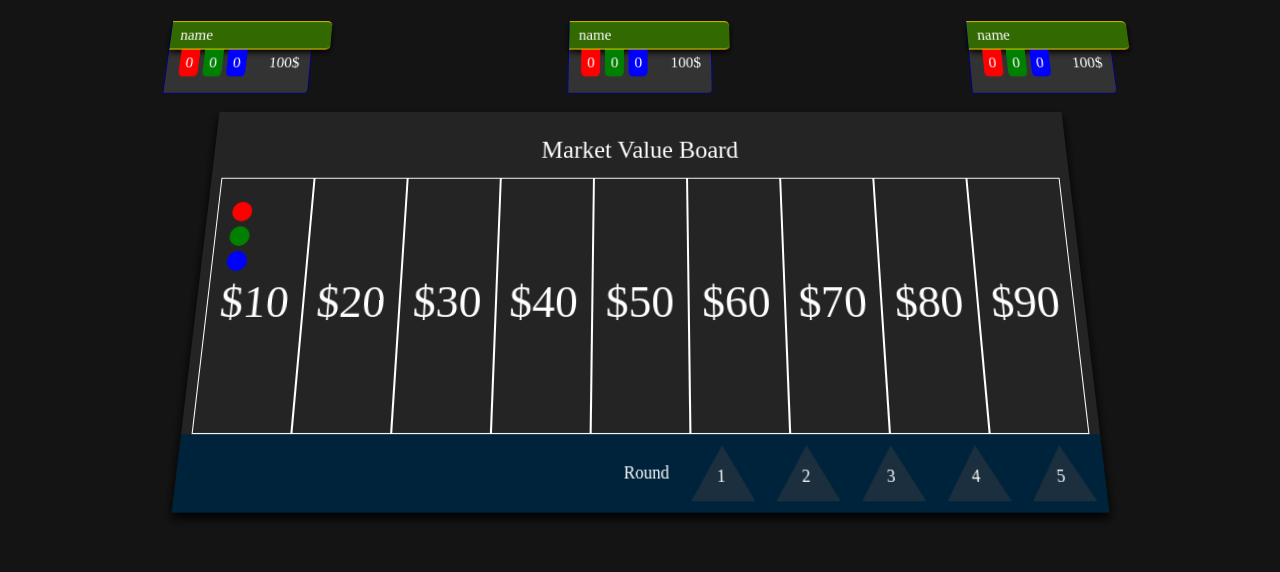
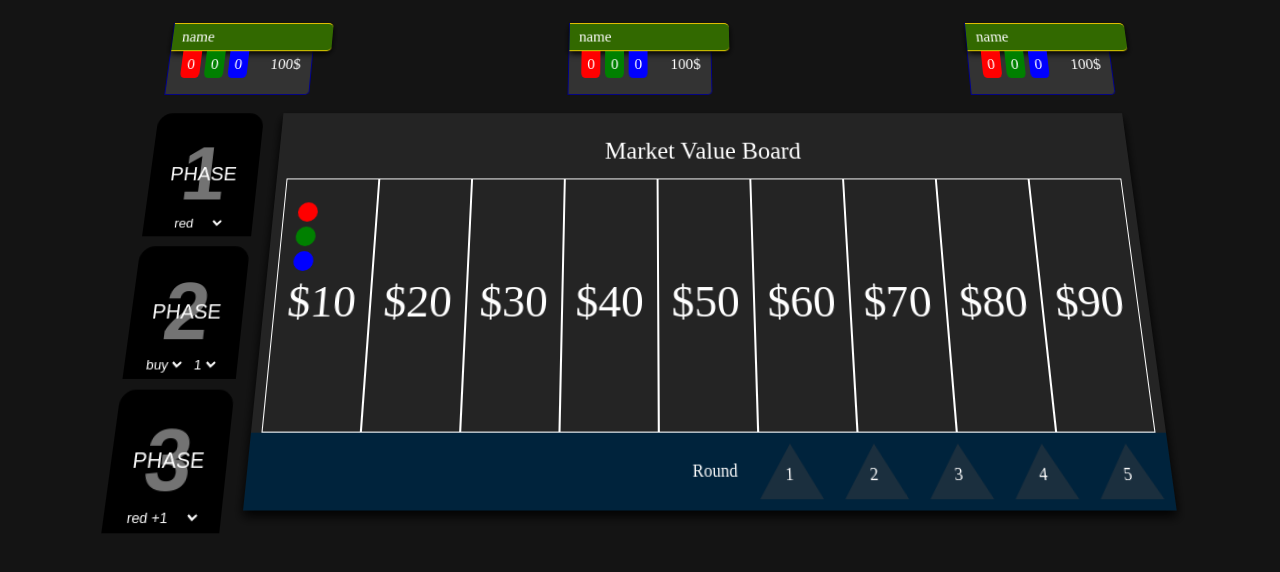
Before and after one commit to GagikManasyan/Exchange-The-Game, a website: page public/game.html in a window 1280 px wide. Shown: the top 572 px of the page. Drawn offline with nearby package versions, Linux system fonts and the light colour scheme; no server answers.

Commit message:
added new phases menu

```diff
--- a/public/game.html
+++ b/public/game.html
@@ -160,17 +160,21 @@
         </div>
       </div>
       <div class="pop-up">
-        <ul>
-          <li>
-            <label for="phase-1">Phase 1</label>
+        <div class="phaseBox">
+          <span class="phase-text">PHASE</span>
+          <span class="phase-number">1</span>
+          <div class="phase-select">
             <select name="phase-1" id="phase-1" class="phase">
               <option value="red">red</option>
               <option value="green">green</option>
               <option value="blue">blue</option>
             </select>
-          </li>
-          <li>
-            <label for="phase-2">Phase 2</label>
+          </div>
+        </div>
+        <div class="phaseBox">
+          <span class="phase-text">PHASE</span>
+          <span class="phase-number">2</span>
+          <div class="phase-select">
             <select name="phase-2" id="phase-2" class="phase">
               <option value="buy">buy</option>
               <option value="sell">sell</option>
@@ -186,9 +190,12 @@
               <option value="8">8</option>
               <option value="9">9</option>
             </select>
-          </li>
-          <li>
-            <label for="phase-3">Phase 3</label>
+          </div>
+        </div>
+        <div class="phaseBox">
+          <span class="phase-text">PHASE</span>
+          <span class="phase-number">3</span>
+          <div class="phase-select">
             <select name="phase-3" id="phase-3" class="phase">
               <option value="red +1">red +1</option>
               <option value="green +1">green +1</option>
@@ -197,8 +204,8 @@
               <option value="green -1">green -1</option>
               <option value="blue -1">blue -1</option>
             </select>
-          </li>
-        </ul>
+          </div>
+        </div>
         <button id="confirm">Confirm</button>
       </div>
     </div>
--- a/public/scripts/game.js
+++ b/public/scripts/game.js
@@ -15,7 +15,7 @@ socket.on("redirectToIndex", () => {
 const button = document.getElementById("confirm");
 const playerBox = document.getElementsByClassName("player-box");
 const roundBox = document.getElementsByClassName("round");
-const popUp = document.querySelector('.pop-up');
+const btn = document.getElementById('confirm');
 
 let players = [];
 let currentTurn = 0;
@@ -30,7 +30,7 @@ socket.on("ready", () => {
 });
 
 function start() {
-  popUp.style.display = 'block';
+  btn.style.display = 'block';
   button.addEventListener("click", selectPhases);
   playerBox[0].classList.add("player-active");
   roundBox[0].style.borderBottomColor = "red";
--- a/public/style/board.css
+++ b/public/style/board.css
@@ -185,17 +185,48 @@ body {
     right: -3px;
 }
 .pop-up {
-    display: none;
-}
-.pop-up ul {
+    margin-right: 20px;
     display: flex;
     flex-direction: column;
+    align-items: center;
+    justify-content: center;
 }
-.pop-up li {
+.phaseBox {
+    margin-bottom: 10px;
+    border-top-left-radius: 15px;
+    border-top-right-radius: 15px;
+    display: flex;
+    flex-direction: column;
+    justify-content: center;
+    align-items: center;
+    width: 110px;
+    height: 130px;
+    position: relative;
+    box-sizing: border-box;
+    background-color: #000000;
+    font-family: "Transformers Movie", sans-serif;
     color: white;
-    margin: 15px;
+}
+.phase-number {
+    position: absolute;
+    font-size: 80px;
+    font-weight: bold;
+    color: #ffffff73;
+}
+.phase-text {
+    font-size: 20px;
+}
+.phase-select {
+    position: absolute;
+    bottom: 5px;
+}
+.phase {
+    background: black;
+    color: white;
+    border: none;
 }
 #confirm {
+    display: none;
     width: 100px;
     height: 30px;
     background-color: white;
@@ -221,4 +252,17 @@ body {
     .blue-rate {
         top: 35%;
     }
+    .phaseBox {
+        width: 80px;
+        height: 75px;
+    }
+    .phase-text {
+        font-size: 15px;
+    }
+    .phase-number {
+        font-size: 50px;
+    }
+    .phase-select {
+        bottom: 1px;
+    }
 }
```
